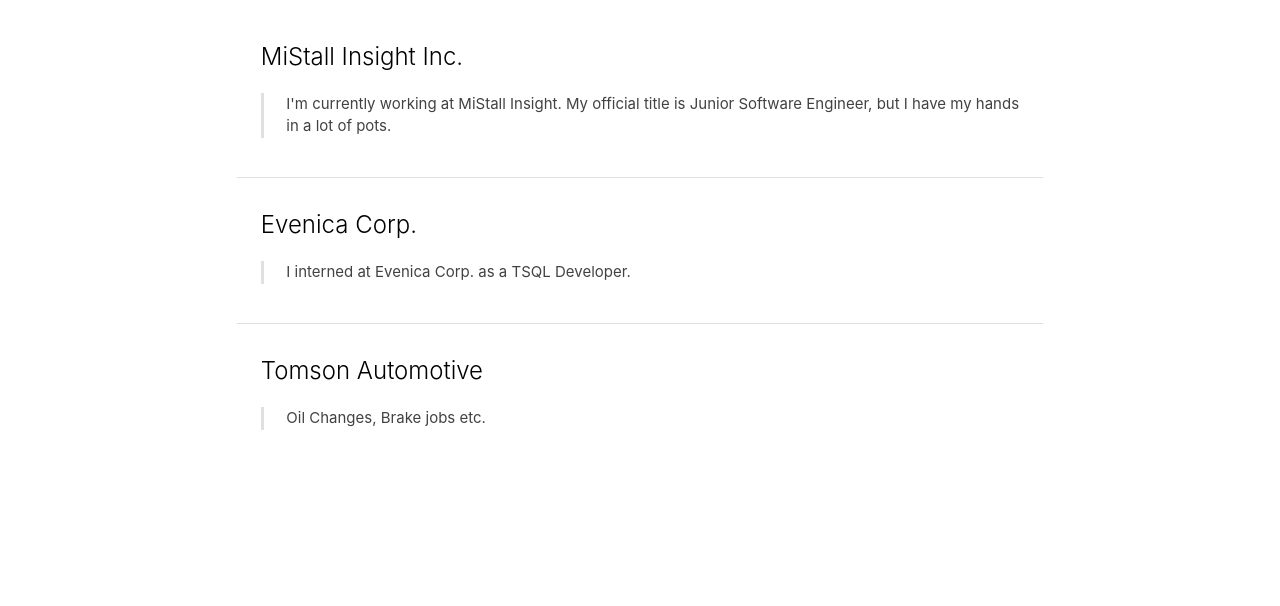
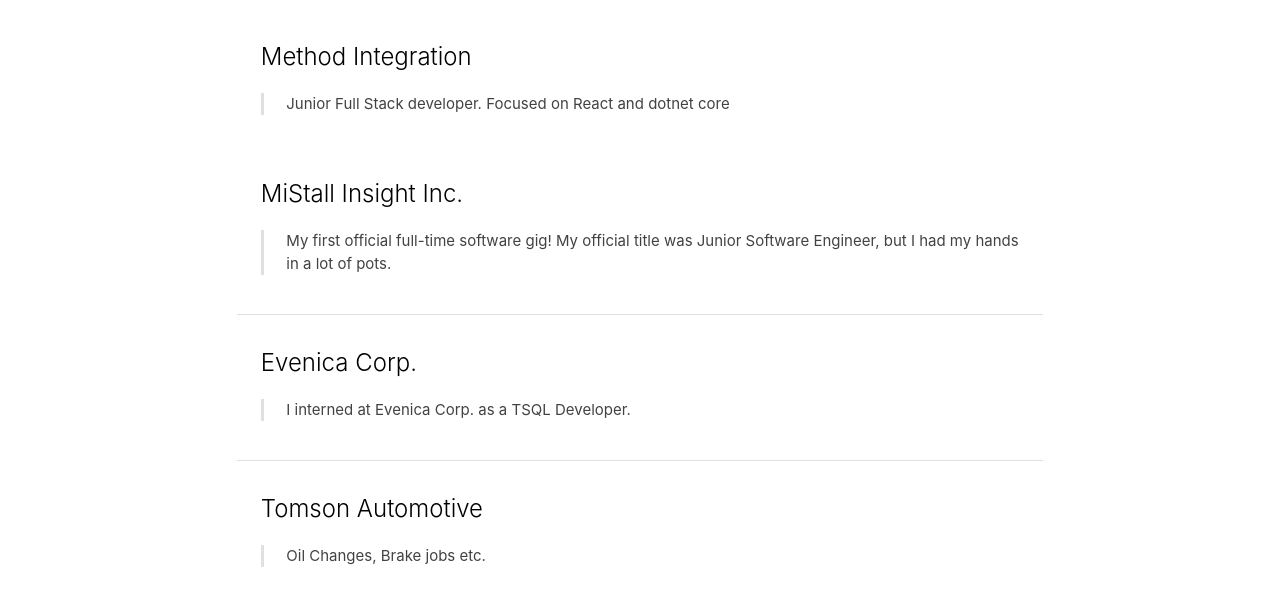
Before and after one commit to 5PK/personal-portfolio, a plain HTML site: page experience.html in a window 1280 px wide. Shown: the part 258-864 px from the top of the page. Before the commit the page ends 800 px from the top, so only its background shows below. Drawn offline with nearby package versions, Linux system fonts and the light colour scheme.

Commit message:
Update exp

```diff
--- a/experience.html
+++ b/experience.html
@@ -47,8 +47,17 @@
                 <li>
                     <div class="card white z-depth-0">
                         <div class="card-content black-text">
+                            <span class="card-title">Method Integration</span>
+                            <blockquote >Junior Full Stack developer. Focused on React and dotnet core</blockquote>
+                        </div>
+                    </div>
+
+                </li>
+                <li>
+                    <div class="card white z-depth-0">
+                        <div class="card-content black-text">
                             <span class="card-title">MiStall Insight Inc.</span>
-                            <blockquote >I'm currently working at MiStall Insight. My official title is Junior Software Engineer, but I have my hands in a lot of pots.</blockquote>
+                            <blockquote >My first official full-time software gig!  My official title was Junior Software Engineer, but I had my hands in a lot of pots.</blockquote>
                         </div>
                     </div>
 
```
